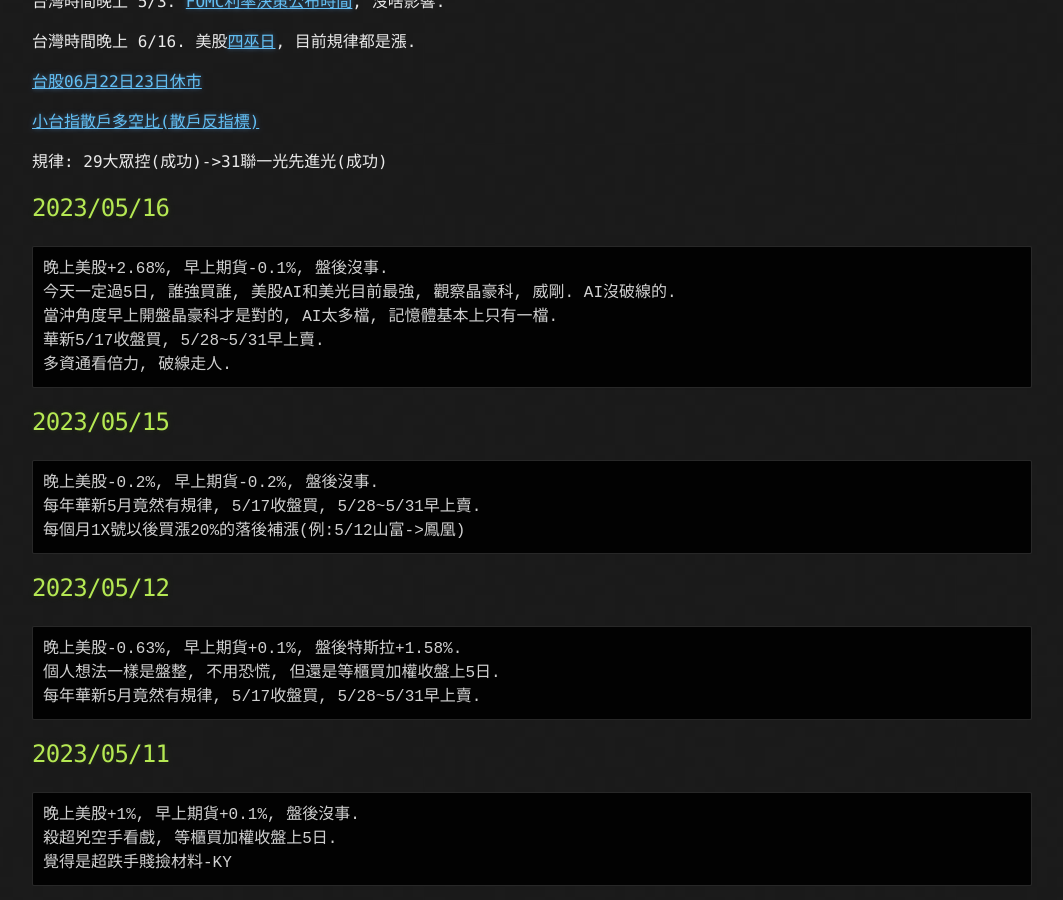
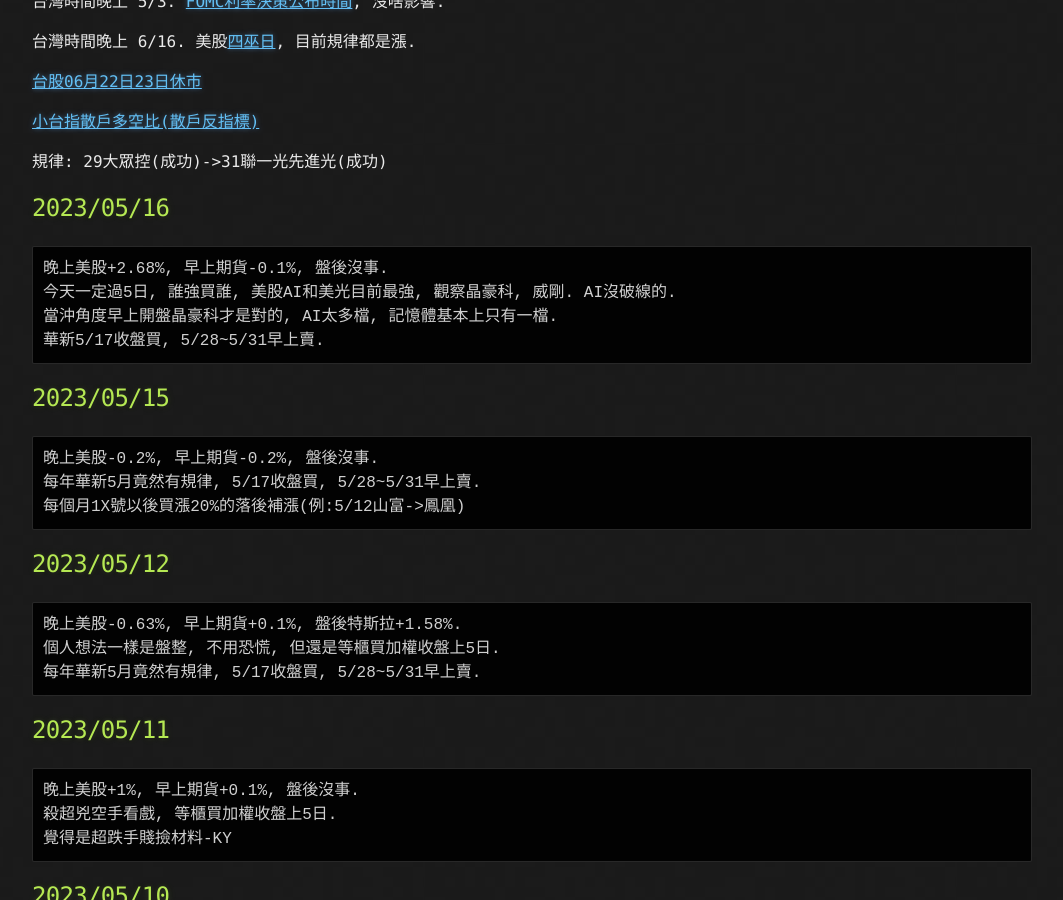
Before and after one commit to lepg5487/Stock_God, a Jekyll site: the page built from index.md, in a window 1280 px wide and 900 px high, scrolled down 388 px. Shown: the whole window, without its empty margins (108-1171 px from the left). Built offline with Jekyll 4.4.1, drawn with Linux system fonts in a browser that asks for light colours; our own code applies the rules of GitHub Pages for plain Markdown files.

Commit message:
Update index.md

````diff
--- a/index.md
+++ b/index.md
@@ -24,7 +24,6 @@ layout: testlayouts
 今天一定過5日, 誰強買誰, 美股AI和美光目前最強, 觀察晶豪科, 威剛. AI沒破線的.
 當沖角度早上開盤晶豪科才是對的, AI太多檔, 記憶體基本上只有一檔.
 華新5/17收盤買, 5/28~5/31早上賣.
-多資通看倍力, 破線走人.
 ```
 
 ## 2023/05/15
````
